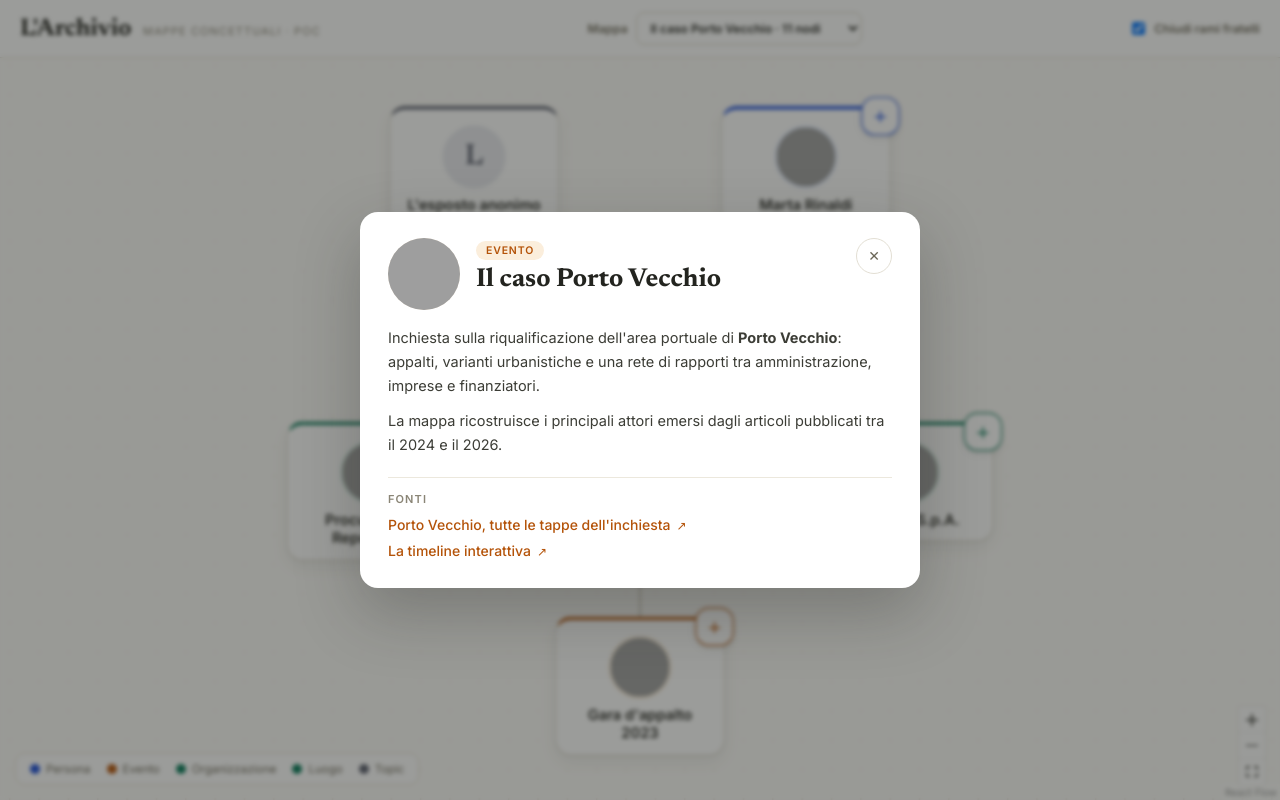
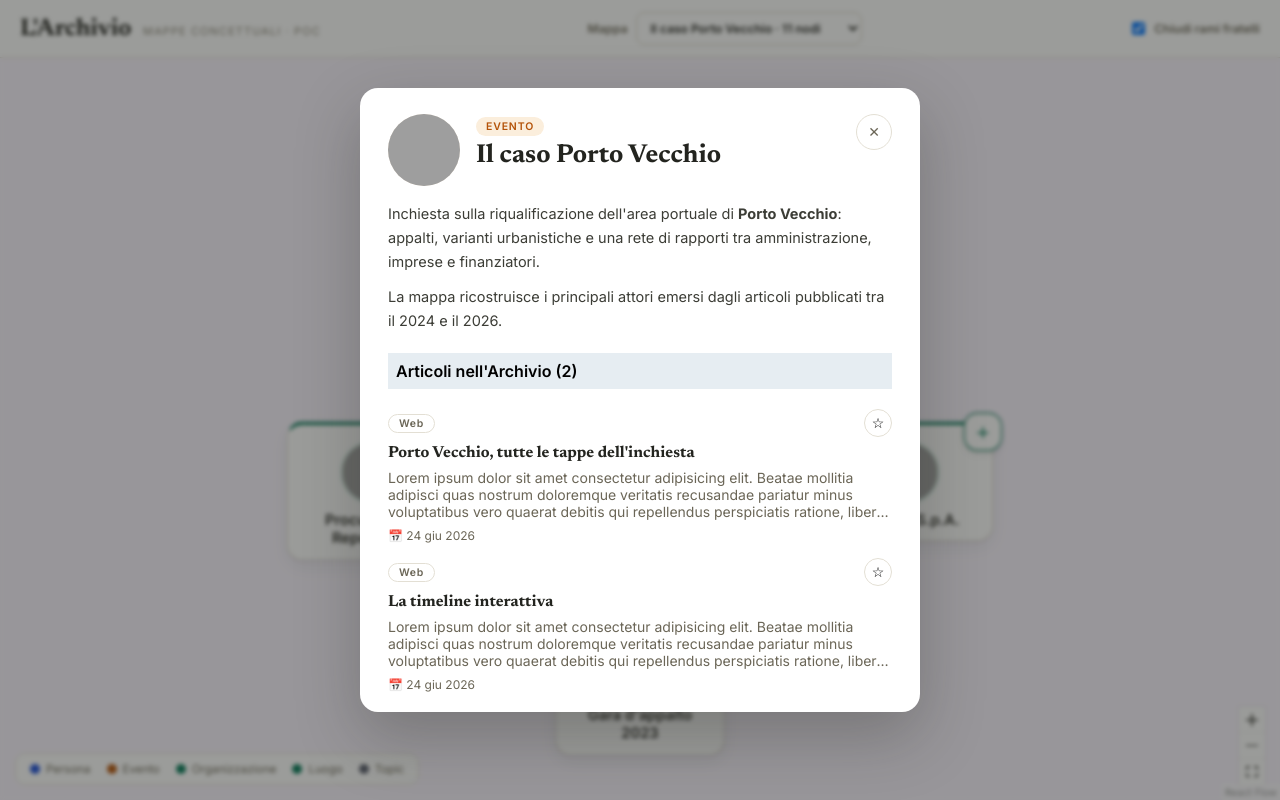
Before and after one commit to VvsGitH/concept-map-poc, a React (Vite) app: page / in a window 1280 px wide. Both pictures are taken after a click on the button "Il caso Porto Vecchio". Built offline with nearby package versions, Linux system fonts and the light colour scheme; grey boxes are pictures that could not be loaded.

Commit message:
Feat: integrated MediaNews component

```diff
--- a/src/concept-map/ConceptMapViewer.tsx
+++ b/src/concept-map/ConceptMapViewer.tsx
@@ -34,7 +34,7 @@ export interface ConceptMapViewerProps {
 const nodeTypes = { concept: ConceptNode };
 const edgeTypes = { 'label-edge': LabelEdge };
 
-const CROSS_COLOR = '#A8332E';
+// const CROSS_COLOR = '#A8332E';
 
 function Viewer({ map, autoCollapseSiblings = true }: ConceptMapViewerProps) {
   const { fitView } = useReactFlow();
@@ -125,17 +125,17 @@ function Viewer({ map, autoCollapseSiblings = true }: ConceptMapViewerProps) {
         style: { color: '#6B6657', stroke: '#C9C4B8', strokeWidth: 1.5 },
       });
     }
-    for (const e of visible.visibleCrossLinks) {
-      edges.push({
-        id: `x-${e.id}`,
-        source: e.source,
-        target: e.target,
-        type: 'label-edge',
-        label: e.label,
-        focusable: false,
-        style: { color: CROSS_COLOR, stroke: CROSS_COLOR, strokeWidth: 1.5, strokeDasharray: '6 5', opacity: 0.8 },
-      });
-    }
+    // for (const e of visible.visibleCrossLinks) {
+    //   edges.push({
+    //     id: `x-${e.id}`,
+    //     source: e.source,
+    //     target: e.target,
+    //     type: 'label-edge',
+    //     label: e.label,
+    //     focusable: false,
+    //     style: { color: CROSS_COLOR, stroke: CROSS_COLOR, strokeWidth: 1.5, strokeDasharray: '6 5', opacity: 0.8 },
+    //   });
+    // }
     return edges;
   }, [visible, index]);
 
@@ -185,7 +185,7 @@ function Viewer({ map, autoCollapseSiblings = true }: ConceptMapViewerProps) {
         proOptions={{ hideAttribution: false }}
         onNodeClick={handleNodeClick}
       >
-        <Background variant={BackgroundVariant.Dots} gap={26} size={1.4} color="#DDD8CC" />
+        <Background variant={BackgroundVariant.Dots} bgColor='#FAF5FF' color="#EFF6FF" />
         <Controls showInteractive={false} position="bottom-right" />
         <Panel position="bottom-left" className="cm-legend" aria-hidden="true">
           {Object.values(TYPE_STYLES).map((t) => (
--- a/src/concept-map/MediaNews.tsx
+++ b/src/concept-map/MediaNews.tsx
@@ -71,14 +71,13 @@ export function MediaNews({
 
       <a
         href={url}
-        className="cm-media-news__title"
+        className="cm-media-news__content"
         target="_blank"
         rel="noopener noreferrer"
       >
-        {title}
+        <p className="cm-media-news__title">{title}</p>
+        {bylineName && <p className="cm-media-news__abstract">{bylineName}</p>}
       </a>
-
-      {bylineName && <p className="cm-media-news__abstract">{bylineName}</p>}
 
       {formattedDate && publicationDate && (
         <time className="cm-media-news__date" dateTime={publicationDate}>
--- a/src/concept-map/NodeModal.tsx
+++ b/src/concept-map/NodeModal.tsx
@@ -2,6 +2,7 @@ import { useEffect, useRef } from 'react';
 import Markdown from 'react-markdown';
 import type { ConceptNodeData } from './types';
 import { TYPE_STYLES } from './palette';
+import { MediaNews } from './MediaNews';
 
 interface NodeModalProps {
   node: ConceptNodeData | null;
@@ -31,11 +32,14 @@ export function NodeModal({ node, onClose }: NodeModalProps) {
       className="cm-modal"
       aria-labelledby="cm-modal-title"
       onClose={onClose}
-      onClick={(e) => {
+      onClick={e => {
         // click sul backdrop = click sull'elemento dialog stesso
         if (e.target === ref.current) onClose();
       }}
-      style={{ ['--cm-type-color' as string]: style.color, ['--cm-type-tint' as string]: style.tint }}
+      style={{
+        ['--cm-type-color' as string]: style.color,
+        ['--cm-type-tint' as string]: style.tint
+      }}
     >
       <div className="cm-modal__body">
         <header className="cm-modal__header">
@@ -44,18 +48,25 @@ export function NodeModal({ node, onClose }: NodeModalProps) {
               <img
                 src={node.imageUrl}
                 alt=""
-                onError={(e) => {
+                onError={e => {
                   (e.currentTarget.parentElement as HTMLElement).dataset.failed = 'true';
                 }}
               />
             ) : null}
-            <span className="cm-modal__initial">{node.title.charAt(0).toUpperCase()}</span>
+            <span className="cm-modal__initial">
+              {node.title.charAt(0).toUpperCase()}
+            </span>
           </span>
           <div className="cm-modal__heading">
             <span className="cm-modal__badge">{style.label}</span>
             <h2 id="cm-modal-title">{node.title}</h2>
           </div>
-          <button type="button" className="cm-modal__close" onClick={onClose} aria-label="Chiudi la scheda">
+          <button
+            type="button"
+            className="cm-modal__close"
+            onClick={onClose}
+            aria-label="Chiudi la scheda"
+          >
             <span aria-hidden="true">✕</span>
           </button>
         </header>
@@ -65,21 +76,25 @@ export function NodeModal({ node, onClose }: NodeModalProps) {
             <Markdown>{node.description}</Markdown>
           </div>
         ) : (
-          <p className="cm-modal__empty">Nessuna descrizione disponibile per questo elemento.</p>
+          <p className="cm-modal__empty">
+            Nessuna descrizione disponibile per questo elemento.
+          </p>
         )}
 
         {node.sources && node.sources.length > 0 && (
           <section className="cm-modal__sources" aria-label="Fonti">
-            <h3>Fonti</h3>
+            <h3>{`Articoli nell'Archivio (${node.sources.length})`}</h3>
             <ul>
-              {node.sources.map((s) => (
+              {node.sources.map(s => (
                 <li key={s.url}>
-                  <a href={s.url} target="_blank" rel="noopener noreferrer">
-                    {s.title}
-                    <span className="cm-modal__ext" aria-hidden="true">
-                      ↗
-                    </span>
-                  </a>
+                  <MediaNews
+                    title={s.title}
+                    url={s.url}
+                    format={s.url.endsWith("pdf") ? "paper" : "web"}
+                    mediaType="text"
+                    bylineName="Lorem ipsum dolor sit amet consectetur adipisicing elit. Beatae mollitia adipisci quas nostrum doloremque veritatis recusandae pariatur minus voluptatibus vero quaerat debitis qui repellendus perspiciatis ratione, libero modi nemo aut?"
+                    publicationDate="2026-06-24"
+                  />
                 </li>
               ))}
             </ul>
--- a/src/concept-map/concept-map.css
+++ b/src/concept-map/concept-map.css
@@ -332,17 +332,16 @@
 
 .cm-modal__sources {
   margin-top: 20px;
-  border-top: 1px solid #ece8dd;
-  padding-top: 14px;
 }
 
 .cm-modal__sources h3 {
-  margin: 0 0 8px;
-  font-size: 11px;
+  margin: 0 0 20px;
+  font-size: 16px;
   font-weight: 600;
-  letter-spacing: 0.1em;
-  text-transform: uppercase;
-  color: #8a8576;
+  letter-spacing: 0;
+  color: #000;
+  padding: 8px;
+  background-color: #E6EDF2;
 }
 
 .cm-modal__sources ul {
@@ -351,23 +350,7 @@
   padding: 0;
   display: flex;
   flex-direction: column;
-  gap: 6px;
-}
-
-.cm-modal__sources a {
-  display: inline-flex;
-  align-items: baseline;
-  gap: 6px;
-  font-size: 14px;
-  font-weight: 500;
-  color: var(--cm-type-color);
-  text-decoration: none;
-  border-bottom: 1px solid transparent;
-}
-
-.cm-modal__sources a:hover,
-.cm-modal__sources a:focus-visible {
-  border-bottom-color: currentColor;
+  gap: 15px;
 }
 
 .cm-modal__ext {
@@ -402,10 +385,6 @@
   display: flex;
   flex-direction: column;
   gap: 8px;
-  background: #fff;
-  border: 1px solid var(--cm-line, #e3dfd4);
-  border-radius: 12px;
-  padding: 14px 16px;
 }
 
 .cm-media-news__header {
@@ -428,14 +407,23 @@
 }
 
 .cm-media-news__bookmark {
-  width: 32px;
-  height: 32px;
+  width: 28px;
+  height: 28px;
   border-radius: 50%;
   border: 1px solid var(--cm-line, #e3dfd4);
   background: transparent;
-  font-size: 16px;
+  font-size: 14px;
   display: grid;
   place-items: center;
+  cursor: pointer;
+}
+
+.cm-media-news__content {
+  display: flex;
+  flex-direction: column;
+  gap: 8px;
+  color: #000;
+  text-decoration: none;
   cursor: pointer;
 }
 
@@ -445,10 +433,7 @@
   font-size: 16px;
   color: var(--cm-ink, #23241f);
   text-decoration: none;
-}
-
-.cm-media-news__title:hover {
-  text-decoration: underline;
+  margin: 0
 }
 
 .cm-media-news__abstract {
--- a/src/demo/app.css
+++ b/src/demo/app.css
@@ -95,7 +95,7 @@ body {
 }
 
 @media (max-width: 600px) {
-  .demo__header { padding: 10px 12px; }
+  .demo__header { padding: 10px 12px; flex-direction: column; }
   .demo__masthead { font-size: 19px; }
   .demo__tagline { display: none; }
 }
```
